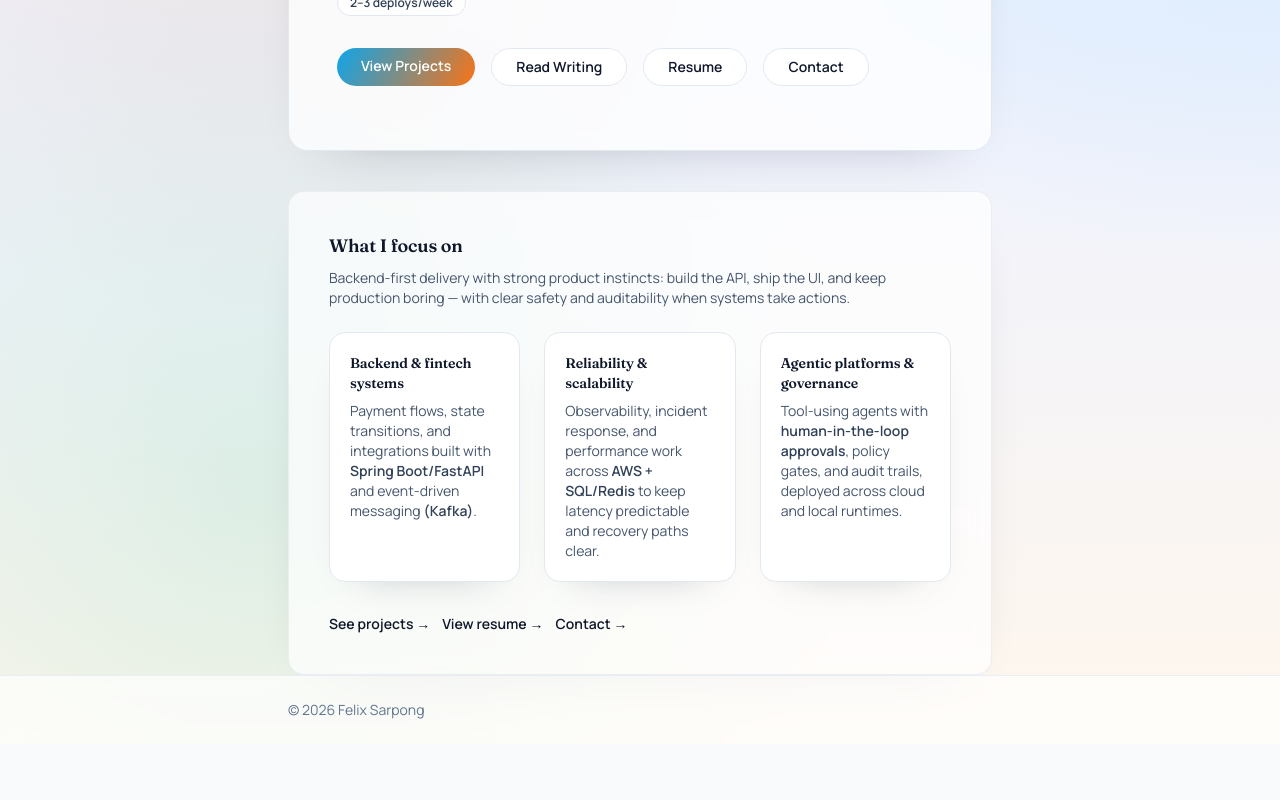
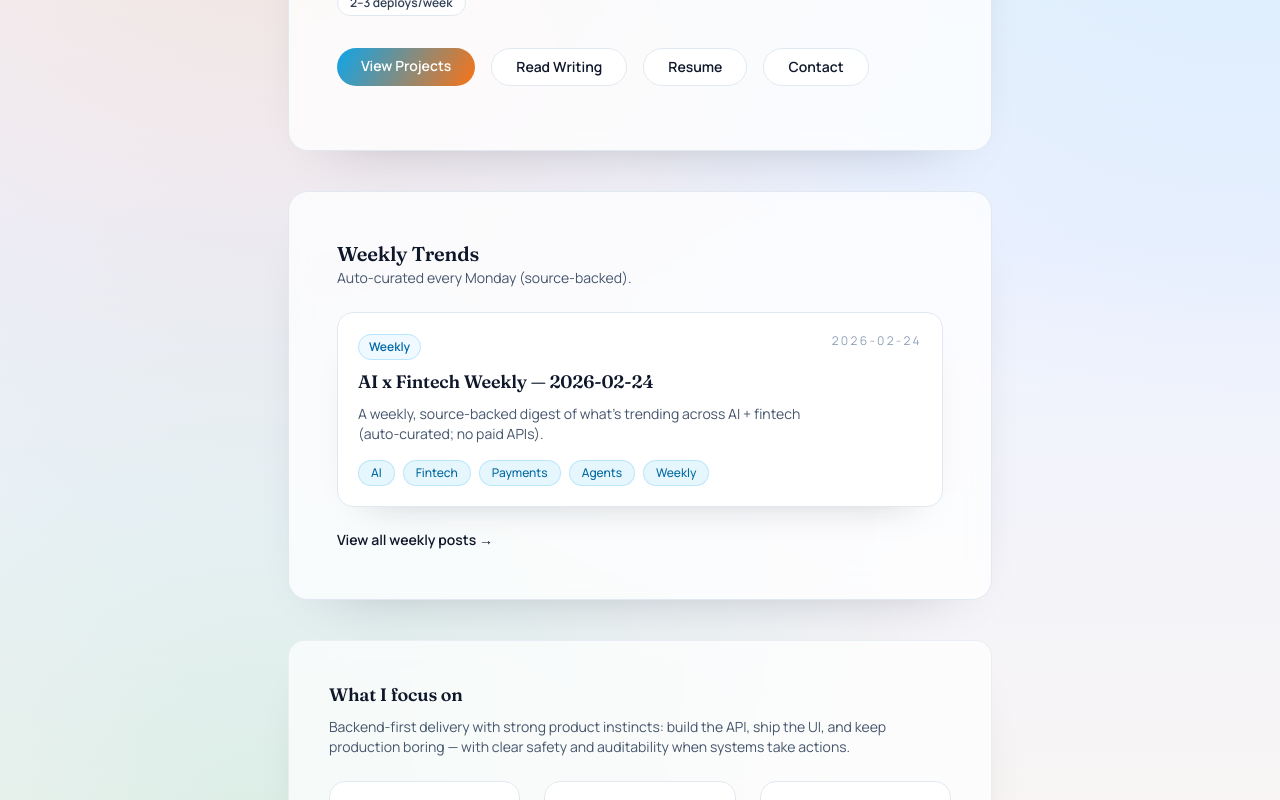
Before and after one commit to felixkwasisarpong/Portfolio, a Next.js app: page / in a window 1280 px wide. Shown: the part 540-1340 px from the top of the page. Before the commit the page ends 1284 px from the top, so only its background shows below. Built offline with nearby package versions, Linux system fonts and the light colour scheme.

Commit message:
feat(writing): highlight latest weekly post on home

```diff
--- a/app/page.tsx
+++ b/app/page.tsx
@@ -1,7 +1,10 @@
 import Link from "next/link";
 import { Container } from "@/components/Container";
+import { getLatestWeeklyWritingPost } from "@/lib/content";
 
 export default function HomePage() {
+  const latestWeeklyPost = getLatestWeeklyWritingPost();
+
   return (
     <Container>
       {/* Hero */}
@@ -73,6 +76,71 @@ export default function HomePage() {
             aria-label="Contact"
           >
             Contact
+          </Link>
+        </div>
+      </section>
+
+      <section className="panel mt-10 px-8 py-10 sm:px-12 sm:py-12">
+        <div className="flex flex-col gap-2 sm:flex-row sm:items-end sm:justify-between">
+          <div>
+            <h2 className="text-xl font-semibold text-slate-900">Weekly Trends</h2>
+            <p className="text-sm text-slate-600">
+              Auto-curated every Monday (source-backed).
+            </p>
+          </div>
+        </div>
+
+        <div className="mt-6">
+          {latestWeeklyPost ? (
+            <article className="card p-5">
+              <div className="flex flex-col gap-3 sm:flex-row sm:items-start sm:justify-between">
+                <div className="min-w-0">
+                  <div className="mb-2 inline-flex items-center rounded-full border border-sky-200 bg-sky-50 px-2.5 py-1 text-xs font-semibold text-sky-700">
+                    Weekly
+                  </div>
+                  <h3 className="text-lg font-semibold text-slate-900">
+                    <Link
+                      href={`/writing/${latestWeeklyPost.slug}`}
+                      className="transition hover:text-sky-600"
+                    >
+                      {latestWeeklyPost.frontmatter.title}
+                    </Link>
+                  </h3>
+                  <p className="mt-2 text-sm text-slate-600">
+                    {latestWeeklyPost.frontmatter.summary}
+                  </p>
+                </div>
+                <span className="shrink-0 text-xs uppercase tracking-[0.2em] text-slate-400">
+                  {latestWeeklyPost.frontmatter.date}
+                </span>
+              </div>
+
+              {latestWeeklyPost.frontmatter.tags?.length ? (
+                <div className="mt-4 flex flex-wrap gap-2">
+                  {latestWeeklyPost.frontmatter.tags.map((tag) => (
+                    <span
+                      key={tag}
+                      className="pill px-3 py-1 text-xs font-medium"
+                    >
+                      {tag}
+                    </span>
+                  ))}
+                </div>
+              ) : null}
+            </article>
+          ) : (
+            <div className="card p-5 text-sm text-slate-600">
+              No weekly posts yet — check back Monday.
+            </div>
+          )}
+        </div>
+
+        <div className="mt-5">
+          <Link
+            href="/writing?tag=Weekly"
+            className="text-sm font-semibold text-slate-700 underline decoration-slate-300 underline-offset-4 hover:text-slate-900"
+          >
+            View all weekly posts →
           </Link>
         </div>
       </section>
--- a/app/writing/page.tsx
+++ b/app/writing/page.tsx
@@ -1,14 +1,29 @@
 import Link from "next/link";
 import { Container } from "@/components/Container";
-import { getContentList } from "@/lib/content";
+import { getContentList, hasTag, isWeeklyWritingPost } from "@/lib/content";
 
 export const metadata = {
   title: "Writing",
   description: "Writing on fintech, backend systems, and reliability.",
 };
 
-export default function WritingPage() {
+type PageProps = {
+  searchParams?: Promise<{ tag?: string | string[] }>;
+};
+
+function getTagFilterValue(raw: string | string[] | undefined): string {
+  if (Array.isArray(raw)) return raw[0] ?? "";
+  return raw ?? "";
+}
+
+export default async function WritingPage({ searchParams }: PageProps) {
+  const resolvedSearchParams = searchParams ? await searchParams : undefined;
+  const tagFilter = getTagFilterValue(resolvedSearchParams?.tag).trim();
   const posts = getContentList("writing");
+  const isWeeklyFilter = tagFilter.toLowerCase() === "weekly";
+  const filteredPosts = tagFilter
+    ? posts.filter((post) => (isWeeklyFilter ? isWeeklyWritingPost(post) : hasTag(post, tagFilter)))
+    : posts;
 
   return (
     <Container>
@@ -17,8 +32,36 @@ export default function WritingPage() {
         <p className="mt-4 text-base text-slate-600">
           Notes on building reliable systems and financial infrastructure.
         </p>
+        <div className="mt-4 flex flex-wrap items-center gap-3 text-sm">
+          <Link
+            href="/writing"
+            className={`rounded-full border px-3 py-1 font-medium transition ${
+              !tagFilter
+                ? "border-slate-900 bg-slate-900 text-white"
+                : "border-slate-200 text-slate-700 hover:border-slate-300"
+            }`}
+          >
+            All posts
+          </Link>
+          <Link
+            href="/writing?tag=Weekly"
+            className={`rounded-full border px-3 py-1 font-medium transition ${
+              isWeeklyFilter
+                ? "border-slate-900 bg-slate-900 text-white"
+                : "border-slate-200 text-slate-700 hover:border-slate-300"
+            }`}
+          >
+            Weekly
+          </Link>
+          {tagFilter && !isWeeklyFilter ? (
+            <span className="text-slate-500">
+              Filtering by tag: <span className="font-medium text-slate-700">{tagFilter}</span>
+            </span>
+          ) : null}
+        </div>
         <div className="mt-8 space-y-6">
-          {posts.map((post) => (
+          {filteredPosts.length > 0 ? (
+            filteredPosts.map((post) => (
               <article
                 key={post.slug}
                 className="card p-5"
@@ -54,7 +97,16 @@ export default function WritingPage() {
                   </div>
                 ) : null}
               </article>
-          ))}
+            ))
+          ) : (
+            <div className="card p-5 text-sm text-slate-600">
+              {isWeeklyFilter
+                ? "No weekly posts yet — check back Monday."
+                : tagFilter
+                  ? `No posts found for tag “${tagFilter}”.`
+                  : "No posts yet."}
+            </div>
+          )}
         </div>
       </section>
     </Container>
--- a/lib/content.ts
+++ b/lib/content.ts
@@ -46,6 +46,10 @@ function parseFrontmatter(filePath: string): { frontmatter: ContentFrontmatter;
   };
 }
 
+function normalizeLower(value: string | undefined | null): string {
+  return (value ?? "").trim().toLowerCase();
+}
+
 export function getContentList(type: "projects" | "writing"): ContentListItem[] {
   const dir = getContentDir(type);
   const files = fs.existsSync(dir)
@@ -67,6 +71,26 @@ export function getContentList(type: "projects" | "writing"): ContentListItem[]
   });
 }
 
+export function hasTag(item: ContentListItem, tag: string): boolean {
+  const needle = normalizeLower(tag);
+  if (!needle) return false;
+  return (item.frontmatter.tags ?? []).some((value) => normalizeLower(value) === needle);
+}
+
+export function isWeeklyWritingPost(item: ContentListItem): boolean {
+  const title = normalizeLower(item.frontmatter.title);
+  const slug = normalizeLower(item.slug);
+  return (
+    hasTag(item, "Weekly") ||
+    title.startsWith("ai x fintech weekly") ||
+    slug.includes("ai-fintech-weekly")
+  );
+}
+
+export function getLatestWeeklyWritingPost(): ContentListItem | null {
+  return getContentList("writing").find(isWeeklyWritingPost) ?? null;
+}
+
 export async function getContentBySlug(
   type: "projects" | "writing",
   slug: string,
```
Lines whose indentation alone changed are shown as unchanged.
